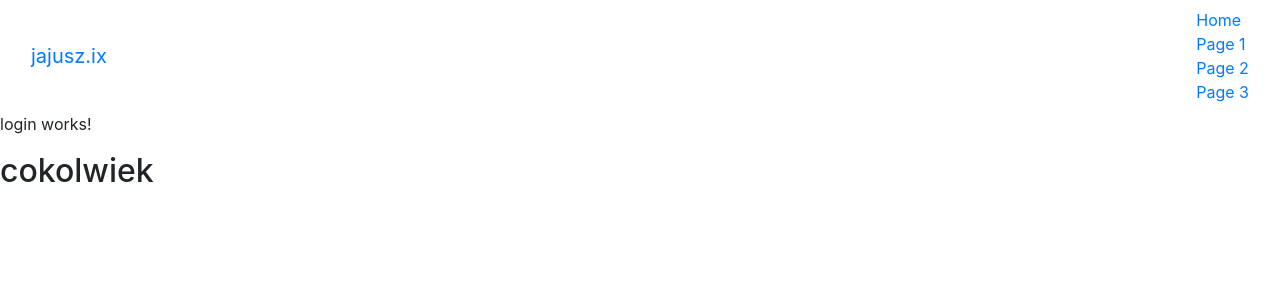
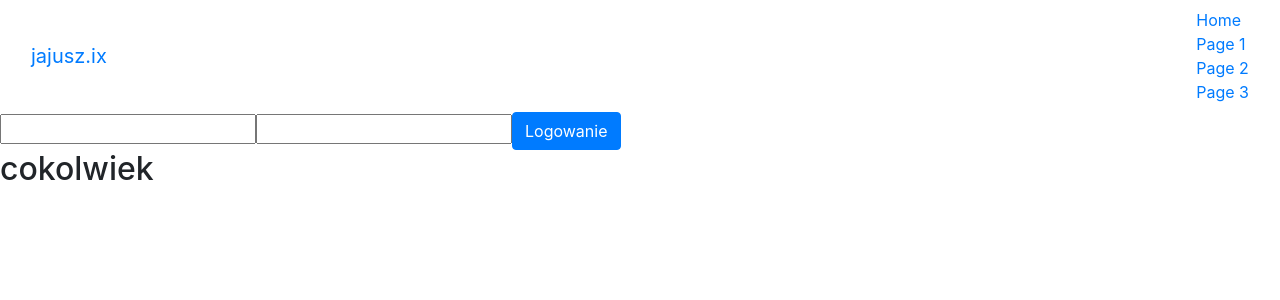
Before and after one commit to Antaresque/ogloszenia, an Angular app: page / in a window 1280 px wide. Shown: the top 300 px of the page. Built offline with nearby package versions, Linux system fonts and the light colour scheme.

Commit message:
logowanie

```diff
--- a/src/app/_core/core.module.ts
+++ b/src/app/_core/core.module.ts
@@ -1,4 +1,5 @@
 import {
+  ModuleWithProviders,
   NgModule,
   Optional,
   SkipSelf } from '@angular/core';
@@ -6,7 +7,7 @@ import { CommonModule } from '@angular/common';
 
 //services
 import { UserService } from './user/user.service';
-
+import { HttpModule } from '@angular/http';
 //components
 import { HeaderComponent } from './header/header.component';
 
@@ -19,9 +20,6 @@ import { HeaderComponent } from './header/header.component';
   ],
   exports: [
     HeaderComponent
-  ],
-  providers: [
-    UserService
   ]
 })
 export class CoreModule {
@@ -32,5 +30,10 @@ export class CoreModule {
         'CoreModule is already loaded. Import it in the AppModule only');
     }
   }
-
+  static forRoot(): ModuleWithProviders {
+    return {
+        ngModule: CoreModule,
+        providers: [UserService, HttpModule]
+    };
 }
+}
--- a/src/app/_core/user/user.service.ts
+++ b/src/app/_core/user/user.service.ts
@@ -3,6 +3,18 @@ import { Injectable } from '@angular/core';
 @Injectable()
 export class UserService {
 
-  constructor() { }
+  private isUserLoggedIn;
+  private username;
+
+  constructor() {
+    this.isUserLoggedIn = false;
+  }
+
+  setUserLoggedIn(temp : boolean){
+    this.isUserLoggedIn = temp;
+  }
+  getUserLoggedIn(){
+    return this.isUserLoggedIn;
+  }
 
 }
--- a/src/app/app.module.ts
+++ b/src/app/app.module.ts
@@ -6,6 +6,7 @@ import { AppComponent } from './app.component';
 
 //feature modules
 import { CoreModule } from './_core/core.module';
+import { HttpModule } from '@angular/http';
 //routing module
 
 import { LoginComponent } from './components/login/login.component';
@@ -17,9 +18,10 @@ import { LoginComponent } from './components/login/login.component';
   ],
   imports: [
     BrowserModule,
-    CoreModule
+    HttpModule,
+    CoreModule.forRoot()
   ],
-  providers: [],
+  providers: [HttpModule],
   bootstrap: [AppComponent]
 })
 export class AppModule { }
--- a/src/app/components/login/login.component.html
+++ b/src/app/components/login/login.component.html
@@ -1,3 +1,3 @@
-<p>
-  login works!
-</p>
+<input type="text" #login>
+<input type="password" #pass>
+<span class="btn btn-primary" (click)="loginEvent()">Logowanie</span>
--- a/src/app/components/login/login.component.ts
+++ b/src/app/components/login/login.component.ts
@@ -1,15 +1,35 @@
-import { Component, OnInit } from '@angular/core';
+import { Component, ViewChild } from '@angular/core';
+import { Http } from '@angular/http';
+import { UserService } from '../../_core/user/user.service';
 
 @Component({
   selector: 'app-login',
   templateUrl: './login.component.html',
   styleUrls: ['./login.component.css']
 })
-export class LoginComponent implements OnInit {
+export class LoginComponent{
 
-  constructor() { }
+  logged : boolean = false;
+  @ViewChild('login') loginInputBox;
+  @ViewChild('pass') passInputBox;
 
-  ngOnInit() {
+  constructor(public http: Http, public user: UserService) {}
+
+  loginEvent(){
+    var name = this.loginInputBox.nativeElement.value;
+    var pass = this.passInputBox.nativeElement.value;
+    if(name.length == 0 || pass.length == 0) console.log('name/pass is null');
+    else{
+      if(!this.logged) this.logged = true;
+      let formData = new FormData();
+      formData.append('name', name);
+      formData.append('pass', pass);
+
+      this.http.post('http://localhost/angular/php/login.php', formData)
+        .subscribe(res => this.user.setUserLoggedIn(res.json().login_result)),
+                  (error) => console.log(error['_body']);
+    }
+    console.log('logged:', this.user.getUserLoggedIn());
   }
 
 }
```
